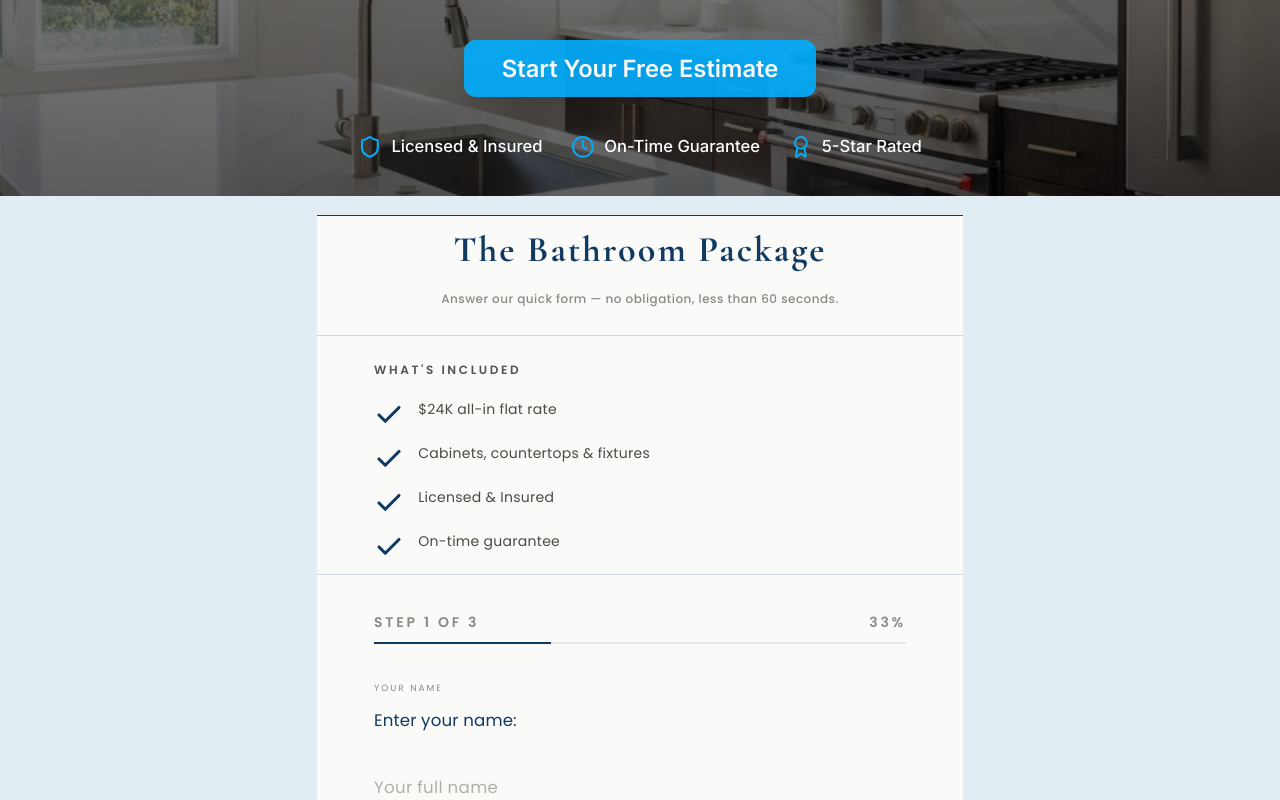
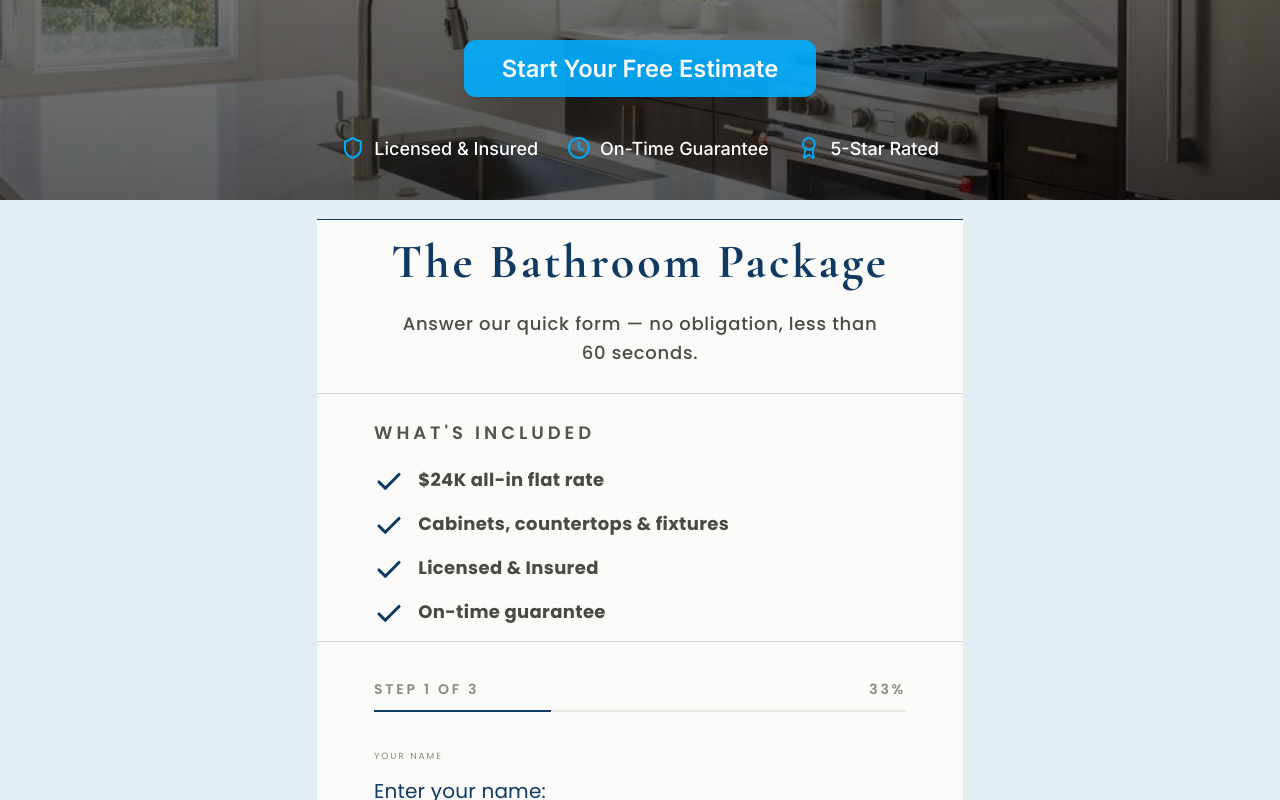
Before and after one commit to Fbet590/CVPi-Bathrooms, a Next.js app: page / in a window 1280 px wide. Shown: the part 560-1360 px from the top of the page. Built offline with nearby package versions, Linux system fonts and the light colour scheme.

Commit message:
feat: standardize font sizes in landing components
Co-authored-by: Fbet590 <271462897+Fbet590@users.noreply.github.com>

```diff
--- a/components/landing/hero.tsx
+++ b/components/landing/hero.tsx
@@ -40,15 +40,15 @@ export function Hero() {
         <div className="flex flex-wrap items-center justify-center gap-6 mt-8 mb-8 md:mb-0">
           <div className="flex items-center gap-2 text-white/80">
             <Shield className="w-5 h-5 text-[#03aefc]" />
-            <span className="text-sm font-medium text-white">Licensed & Insured</span>
+            <span className="font-medium text-white" style={{ fontSize: "18px" }}>Licensed & Insured</span>
           </div>
           <div className="flex items-center gap-2 text-white/80">
             <Clock className="w-5 h-5 text-[#04aaf6]" />
-            <span className="text-sm font-medium text-white">On-Time Guarantee</span>
+            <span className="font-medium text-white" style={{ fontSize: "18px" }}>On-Time Guarantee</span>
           </div>
           <div className="flex items-center gap-2 text-white/80">
             <Award className="w-5 h-5 text-[#06aaf4]" />
-            <span className="text-sm font-medium text-white">5-Star Rated</span>
+            <span className="font-medium text-white" style={{ fontSize: "18px" }}>5-Star Rated</span>
           </div>
         </div>
       </div>
--- a/components/landing/quote-form.tsx
+++ b/components/landing/quote-form.tsx
@@ -177,7 +177,7 @@ export function QuoteForm() {
                 color: navyAccent,
                 letterSpacing: "0.06em",
                 fontFamily: "var(--font-cormorant, Georgia, serif)",
-                fontSize: "36px",
+                fontSize: "48px",
                 fontWeight: "800",
               }}
             >
@@ -186,10 +186,10 @@ export function QuoteForm() {
             <p
               className="mt-3 leading-relaxed"
               style={{
-                color: "#8a8a82",
+                color: "#4b4b47",
                 letterSpacing: "0.04em",
                 fontFamily: "var(--font-poppins, sans-serif)",
-                fontSize: "12px",
+                fontSize: "18px",
                 fontWeight: "500",
               }}
             >
@@ -207,7 +207,7 @@ export function QuoteForm() {
               style={{
                 color: "#54544e",
                 fontFamily: "var(--font-poppins, sans-serif)",
-                fontSize: "12px",
+                fontSize: "18px",
                 fontWeight: "600",
               }}
             >
@@ -226,7 +226,8 @@ export function QuoteForm() {
                     color: "#4a4a42",
                     fontFamily: "var(--font-poppins, sans-serif)",
                     letterSpacing: "0.02em",
-                    fontSize: "14px",
+                    fontSize: "18px",
+                    fontWeight: "700",
                   }}
                 >
                   $24K all-in flat rate
@@ -244,7 +245,8 @@ export function QuoteForm() {
                     color: "#4a4a42",
                     fontFamily: "var(--font-poppins, sans-serif)",
                     letterSpacing: "0.02em",
-                    fontSize: "14px",
+                    fontSize: "18px",
+                    fontWeight: "700",
                   }}
                 >
                   Cabinets, countertops & fixtures
@@ -262,7 +264,8 @@ export function QuoteForm() {
                     color: "#4a4a42",
                     fontFamily: "var(--font-poppins, sans-serif)",
                     letterSpacing: "0.02em",
-                    fontSize: "14px",
+                    fontSize: "18px",
+                    fontWeight: "700",
                   }}
                 >
                   Licensed &amp; Insured
@@ -280,7 +283,8 @@ export function QuoteForm() {
                     color: "#4a4a42",
                     fontFamily: "var(--font-poppins, sans-serif)",
                     letterSpacing: "0.02em",
-                    fontSize: "14px",
+                    fontSize: "18px",
+                    fontWeight: "700",
                   }}
                 >
                   On-time guarantee
@@ -337,11 +341,12 @@ export function QuoteForm() {
               {currentStep === 0 ? "Your Name" : currentStep === 1 ? "Email Address" : "Mobile Number"}
             </p>
             <p
-              className="text-sm mb-6 leading-snug"
+              className="mb-6 leading-snug"
               style={{
                 color: navyAccent,
                 fontFamily: "var(--font-poppins, sans-serif)",
                 letterSpacing: "0.01em",
+                fontSize: "20px",
               }}
             >
               {step.title}
```
